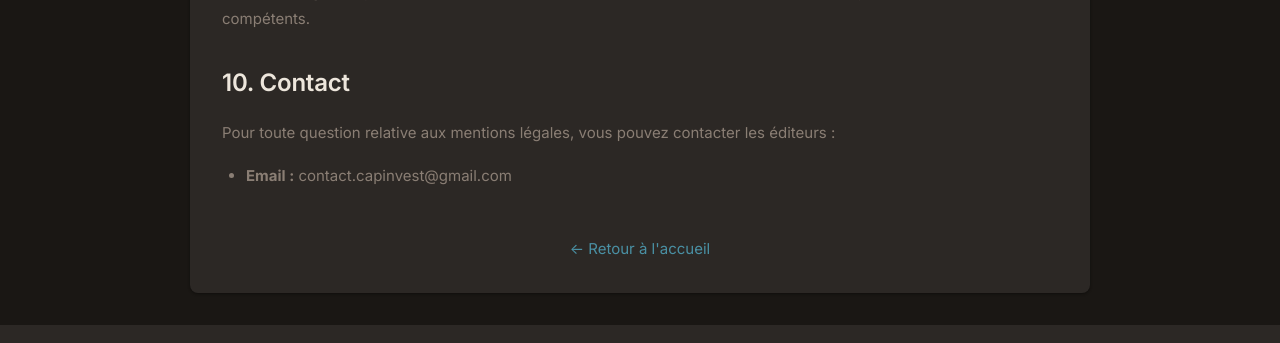
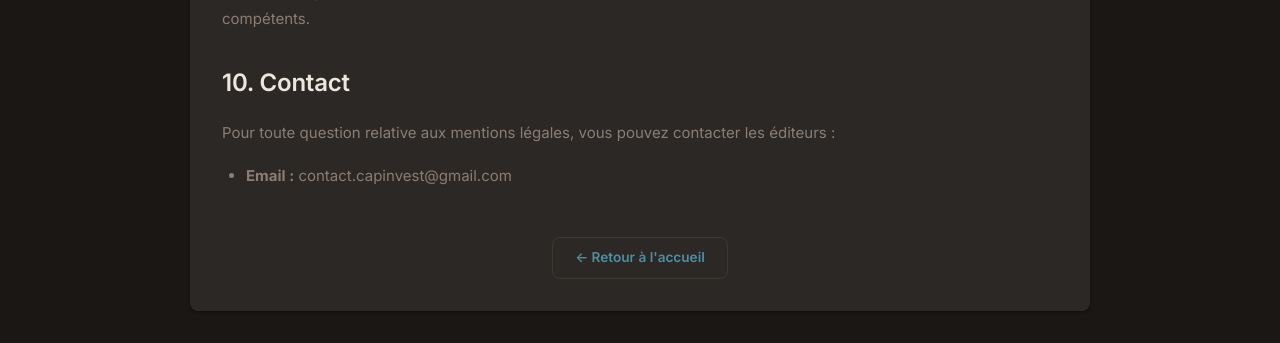
Before and after one commit to ChaseX9/Projet-PPE, a FastAPI app: page /mentions_legales.html in a window 1280 px wide. Shown: the part 2402-2745 px from the top of the page. Run offline with FastAPI, Linux system fonts and the light colour scheme.

Commit message:
style: force link colors and use standard btn class

```diff
--- a/static/css/main.css
+++ b/static/css/main.css
@@ -248,7 +248,7 @@ body {
 
 a,
 a:visited {
-    color: var(--primary);
+    color: var(--primary) !important;
     text-decoration: none;
     transition: color var(--transition-fast);
 }
--- a/templates/mentions_legales.html
+++ b/templates/mentions_legales.html
@@ -144,7 +144,7 @@
         </ul>
 
         <div style="margin-top: 3rem; text-align: center;">
-            <a href="/login.html" class="module-button">← Retour à l'accueil</a>
+            <a href="/login.html" class="btn btn-outline">← Retour à l'accueil</a>
         </div>
     </div>
 
--- a/templates/politique_confidentialite.html
+++ b/templates/politique_confidentialite.html
@@ -263,7 +263,7 @@
         </div>
 
         <div style="margin-top: 3rem; text-align: center;">
-            <a href="/login.html" class="module-button">← Retour à l'accueil</a>
+            <a href="/login.html" class="btn btn-outline">← Retour à l'accueil</a>
         </div>
     </div>
 
```
